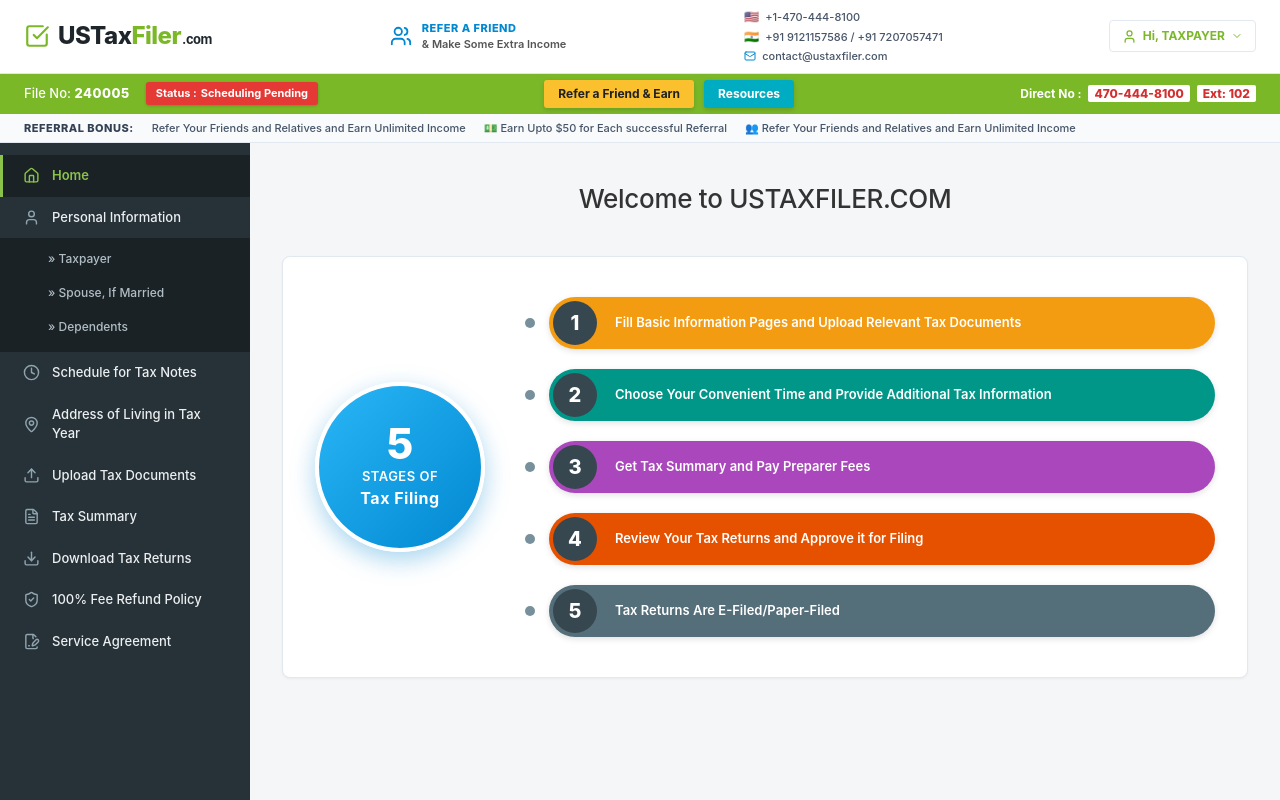
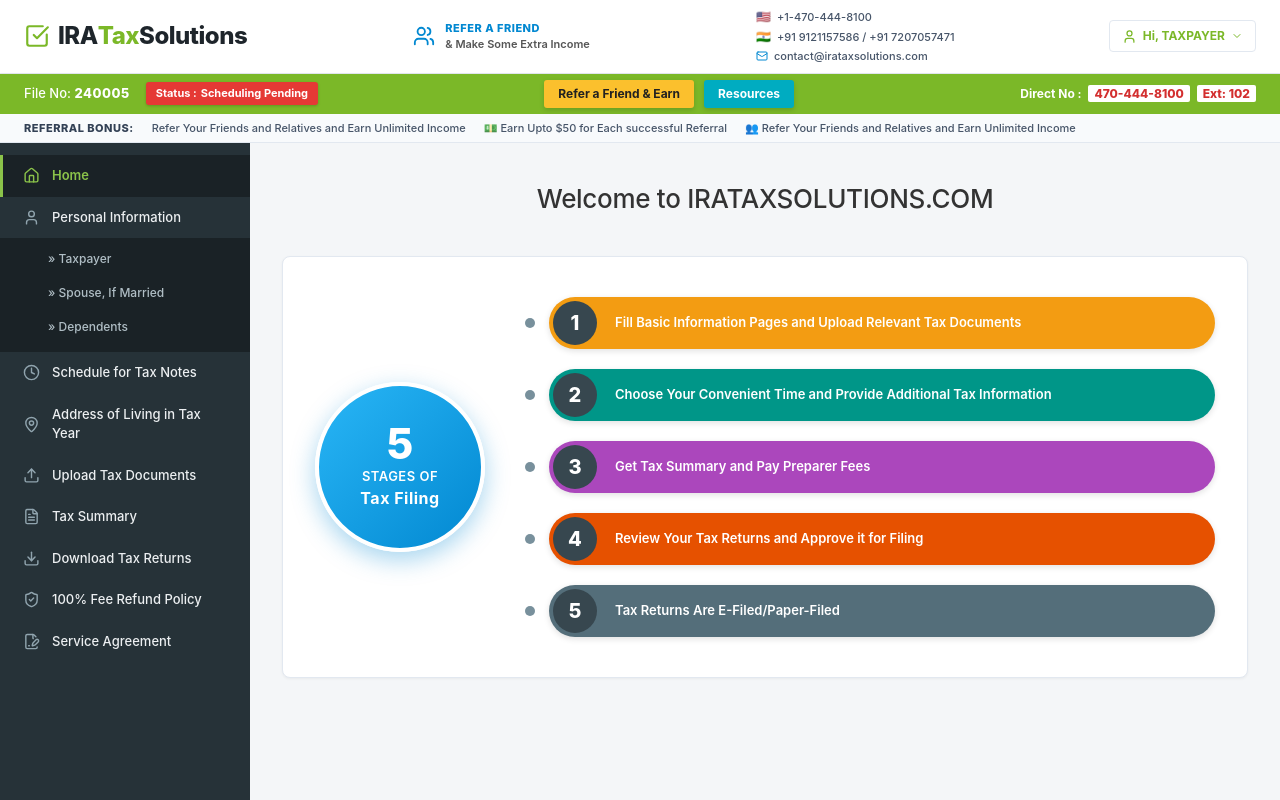
Before and after one commit to murali007/ira-tax-solutions, a React (Vite) app: page /portal in a window 1280 px wide. Built offline with nearby package versions, Linux system fonts and the light colour scheme.

Commit message:
refactor: update brand name from USTaxFiler to IRATaxSolutions

```diff
--- a/src/components/layout/Navbar.css
+++ b/src/components/layout/Navbar.css
@@ -1,5 +1,5 @@
 /* ===================================================
-   Header & Navbar matching Clip 1 (USTaxFiler style)
+   Header & Navbar matching Clip 1 (IRATaxSolutions style)
    =================================================== */
 
 .site-header {
--- a/src/components/layout/Navbar.jsx
+++ b/src/components/layout/Navbar.jsx
@@ -92,9 +92,9 @@
               <CheckSquare size={28} className="logo-check-icon" />
             </div>
             <div className="logo-text-group">
-              <span className="logo-title-dark">USTax</span>
-              <span className="logo-title-green">Filer</span>
-              <span className="logo-com">.com</span>
+              <span className="logo-title-dark">IRA</span>
+              <span className="logo-title-green">Tax</span>
+              <span className="logo-title-dark">Solutions</span>
             </div>
           </Link>
 
--- a/src/components/layout/PortalLayout.jsx
+++ b/src/components/layout/PortalLayout.jsx
@@ -63,9 +63,9 @@
           <Link to="/" className="portal-top-logo">
             <CheckSquare size={26} className="logo-check-green" />
             <div className="logo-text-group">
-              <span className="logo-part-dark">USTax</span>
-              <span className="logo-part-green">Filer</span>
-              <span className="logo-part-com">.com</span>
+              <span className="logo-part-dark">IRA</span>
+              <span className="logo-part-green">Tax</span>
+              <span className="logo-part-dark">Solutions</span>
             </div>
           </Link>
 
@@ -90,7 +90,7 @@
             </div>
             <div className="contact-line-item">
               <Mail size={12} className="mail-icon-blue" />
-              <span>contact@ustaxfiler.com</span>
+              <span>contact@irataxsolutions.com</span>
             </div>
           </div>
 
--- a/src/pages/portal/PortalHome.jsx
+++ b/src/pages/portal/PortalHome.jsx
@@ -38,7 +38,7 @@
   return (
     <div className="portal-welcome-page">
       <div className="welcome-headline-card">
-        <h1>Welcome to USTAXFILER.COM</h1>
+        <h1>Welcome to IRATAXSOLUTIONS.COM</h1>
       </div>
 
       {/* 5 Stages Infographic matching Clip 5 */}
--- a/src/pages/public/About.jsx
+++ b/src/pages/public/About.jsx
@@ -58,7 +58,7 @@
             <div className="clip-why-left-banner">
               <div className="clip-why-banner-content">
                 <span className="banner-small-why">Why</span>
-                <span className="banner-bold-brand">UsTaxFiler</span>
+                <span className="banner-bold-brand">IRATaxSolutions</span>
                 <p className="banner-subtext">
                   Witness our Masterful Experience on Tax Strategies and Filing of Individual and Business Tax Returns.
                 </p>
@@ -90,7 +90,7 @@
           <div className="clip-track-content-row">
             <div className="clip-track-text">
               <p>
-                UsTaxFiler is a leading tax consulting firm with a proven track record of delivering exceptional results.
+                IRATaxSolutions is a leading tax consulting firm with a proven track record of delivering exceptional results.
                 Our team of experienced tax professionals has helped numerous clients navigate complex tax regulations
                 and optimize their tax positions for both Federal and All-State jurisdictions.
               </p>
```
Also changed, not shown: index.html (+1 -1 lines).
